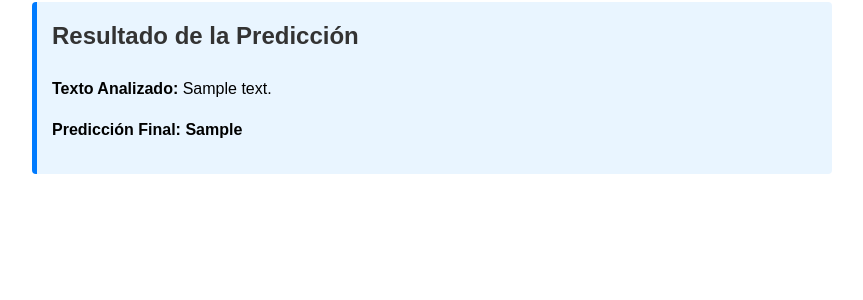
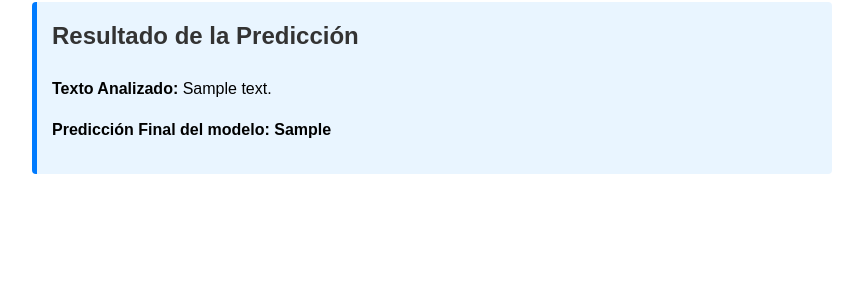
Before and after one commit to Juan07Da/iser-plt-ccr, a Django app: template myapp/templates/hacer_prediccion.html in a window 1280 px wide. Shown: the part 472-772 px from the top of the page, without its empty margins (208-1071 px from the left). Run offline with Django 5.2, Linux system fonts and the light colour scheme; the template is opened without the code that fills it: most values are stand-ins (such as "Sample title", 1, 10 or a date in 2020).

Commit message:
dp incorporacion modelos 2

```diff
--- a/myapp/templates/hacer_prediccion.html
+++ b/myapp/templates/hacer_prediccion.html
@@ -25,7 +25,7 @@
         <div class="resultado">
             <h2>Resultado de la Predicción</h2>
             <p><strong>Texto Analizado:</strong> {{ texto_ingresado }}</p>
-            <p><strong>Predicción Final:</strong> <strong>{{ resultado_prediccion }}</strong></p>
+            <p><strong>Predicción Final del modelo:</strong> <strong>{{ resultado_prediccion }}</strong></p>
         </div>
     {% endif %}
 
```
